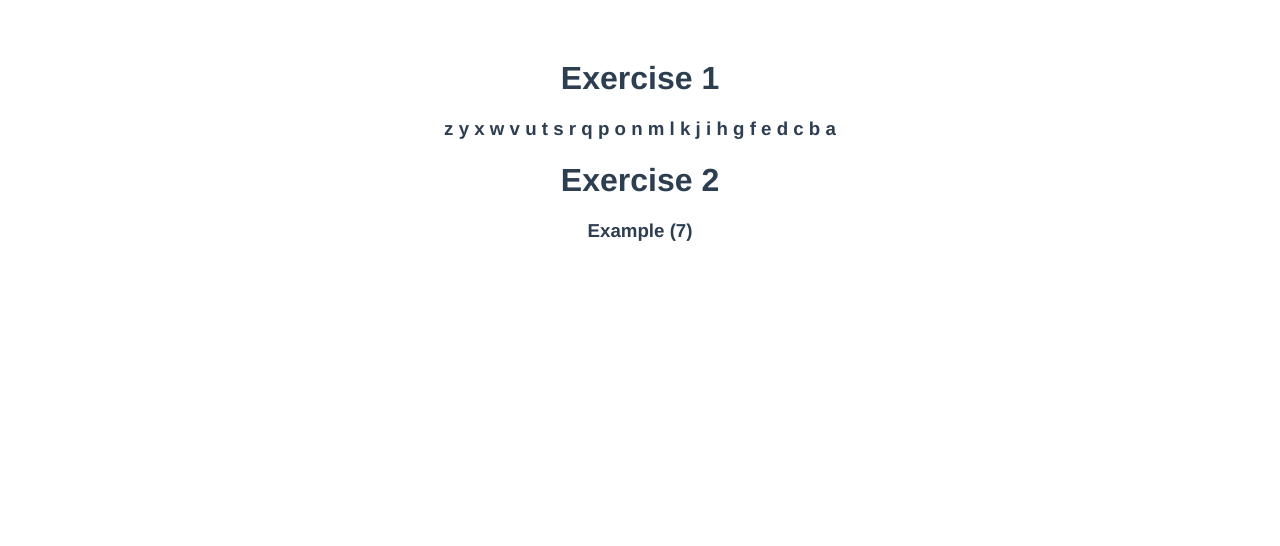
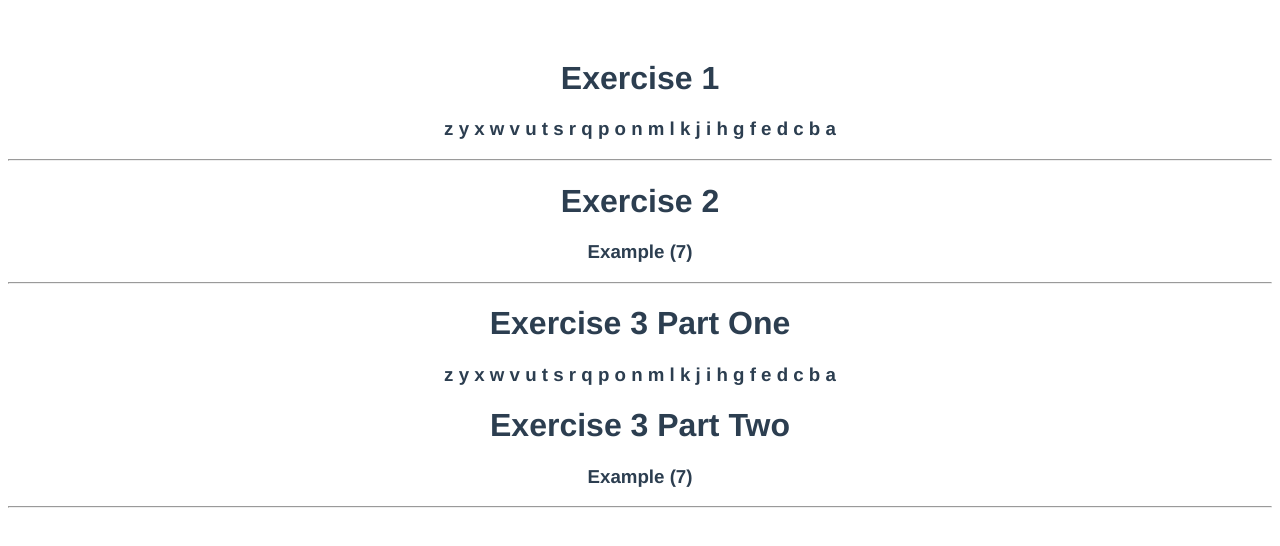
Before and after one commit to ukenny/vue-js-assignment-eleven, a Vue app: page / in a window 1280 px wide. Shown: the top 546 px of the page. Built offline with nearby package versions, Linux system fonts and the light colour scheme.

Commit message:
Finished exercise three

```diff
--- a/src/App.vue
+++ b/src/App.vue
@@ -4,16 +4,20 @@
     <!-- Build a local Filter which reverses the Text it is applied on -->
     <h1>Exercise 1</h1>
     <h3>{{ exerciseOneText | reverseText }}</h3>
-
+    <hr />
     <!-- Exercise 2 -->
     <!-- Build a global Filter which counts the length of a word and it appends it -->
     <!-- Like this: "Test" => Gets Filtered to => "Test (4)" -->
     <h1>Exercise 2</h1>
     <h3>{{ exerciseTwoText | appendLength }}</h3>
-
+    <hr />
     <!-- Exercise 3 -->
     <!-- Do the same as in Exercises 1 & 2, now with Computed Properties -->
-
+    <h1>Exercise 3 Part One</h1>
+    <h3>{{ textReverser }}</h3>
+    <h1>Exercise 3 Part Two</h1>
+    <h3>{{ lengthAppender }}</h3>
+    <hr />
     <!-- Exercise 4 -->
     <!-- Share the Computed Property rebuilding Exercise 2 via a Mixin -->
   </div>
@@ -27,6 +31,17 @@ export default {
       exerciseOneText: "a b c d e f g h i j k l m n o p q r s t u v w x y z",
       exerciseTwoText: "Example"
     };
+  },
+  computed: {
+    textReverser: function() {
+      return this.exerciseOneText
+        .split("")
+        .reverse()
+        .join("");
+    },
+    lengthAppender: function() {
+      return `${this.exerciseTwoText} (${this.exerciseTwoText.length})`;
+    }
   },
   filters: {
     reverseText(value) {
```
